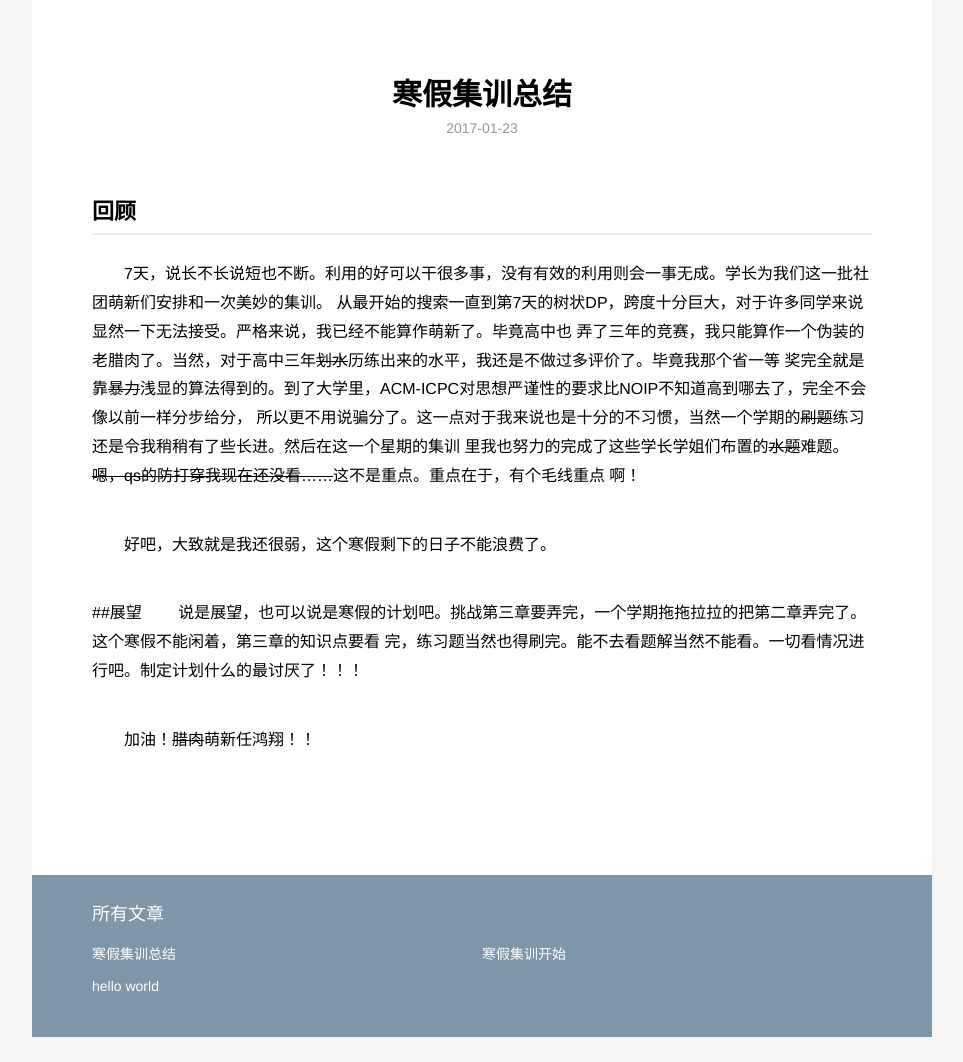
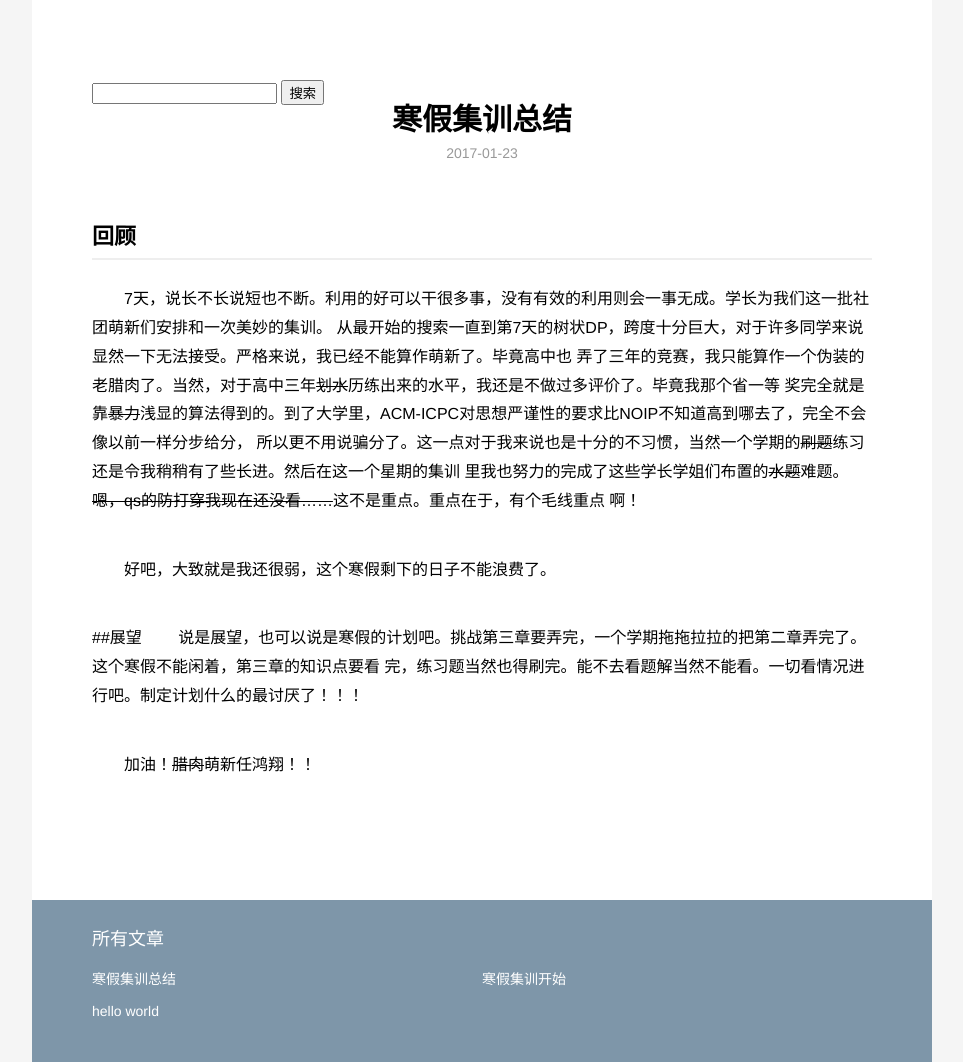
Before and after one commit to rhx1998/rhx1998.github.com, a Jekyll site: the page built from _posts/2017-01-23-寒假集训总结.md, in a window 1280 px wide. Shown: the whole page, without its empty margins (158-1121 px from the left). Built offline with Jekyll 4.4.1, drawn with Linux system fonts in a browser that asks for light colours; before the commit the page ends 1037 px from its top, so only the background shows below that.

Commit message:
Revert "Revert "0504.1""
This reverts commit 8a06d36f5fcf725dd4289c95ce4962850ed30b98.

```diff
--- a/_layouts/post.html
+++ b/_layouts/post.html
@@ -3,7 +3,15 @@ layout: default
 ---
 
 <body class="body-post">
+
   <div class="post-wrapper">
+	<span class="bg s_ipt_wr quickdelete-wrap">
+	<span class="soutu-btn"></span>
+	<input id="kw" name="wd" class="s_ipt" value="" maxlength="255" autocomplete="off">
+	<a href="javascript:;" id="quickdelete" title="清空" class="quickdelete" style="top: 0px; right: 0px; display: none;">
+	</a>
+	</span>
+	<span class="bg s_btn_wr"><input type="submit" id="su" value="搜索" class="bg s_btn"></span>
     <h1 class="post-title"><a href="{{ page.url }}" title="{{ page.title }}">{{ page.title }}</a></h1>
     <p class="post-date">{{ page.date|date:"%Y-%m-%d" }}</p>
     {{ content }}
```
Also changed, not shown: images/other/Tabby-440.png (deleted), images/other/Tabby-pro1.png (deleted), images/other/Tabby-pro2.png (deleted), images/other/auto-edit-bar.jpg (deleted), images/other/side-slide.jpg (deleted).
